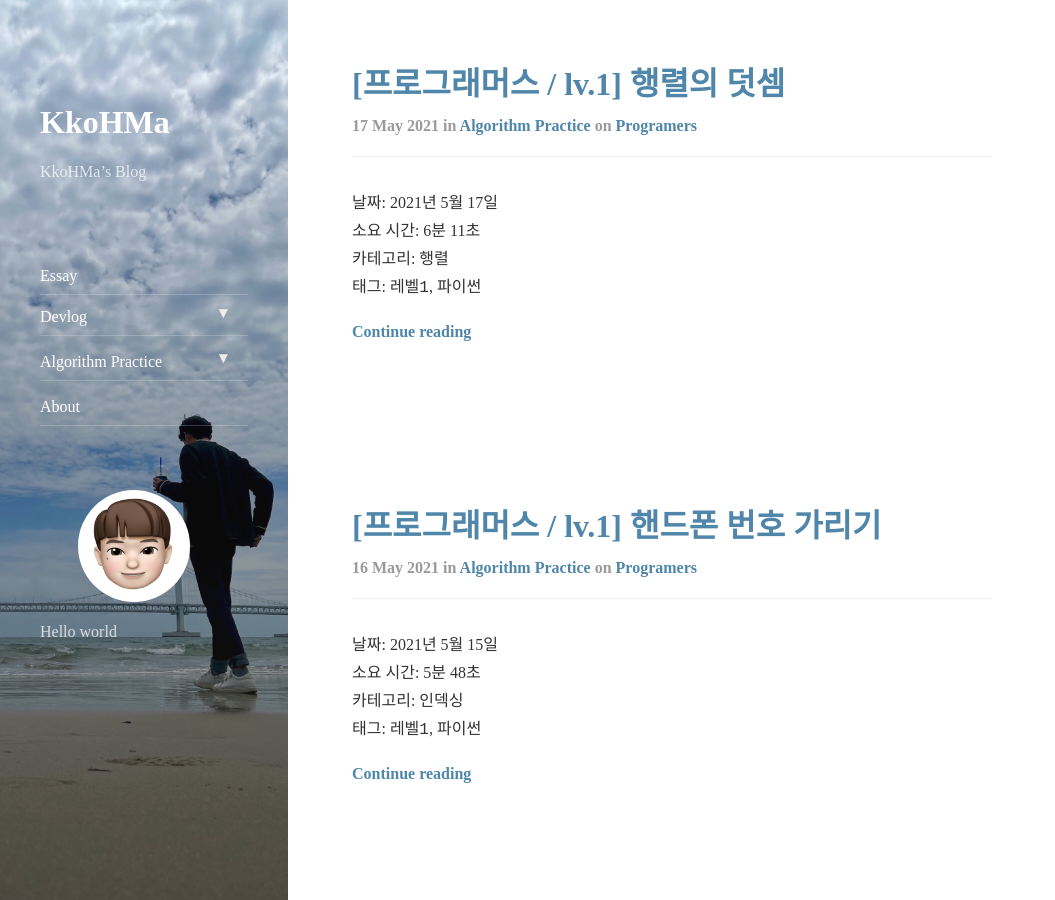
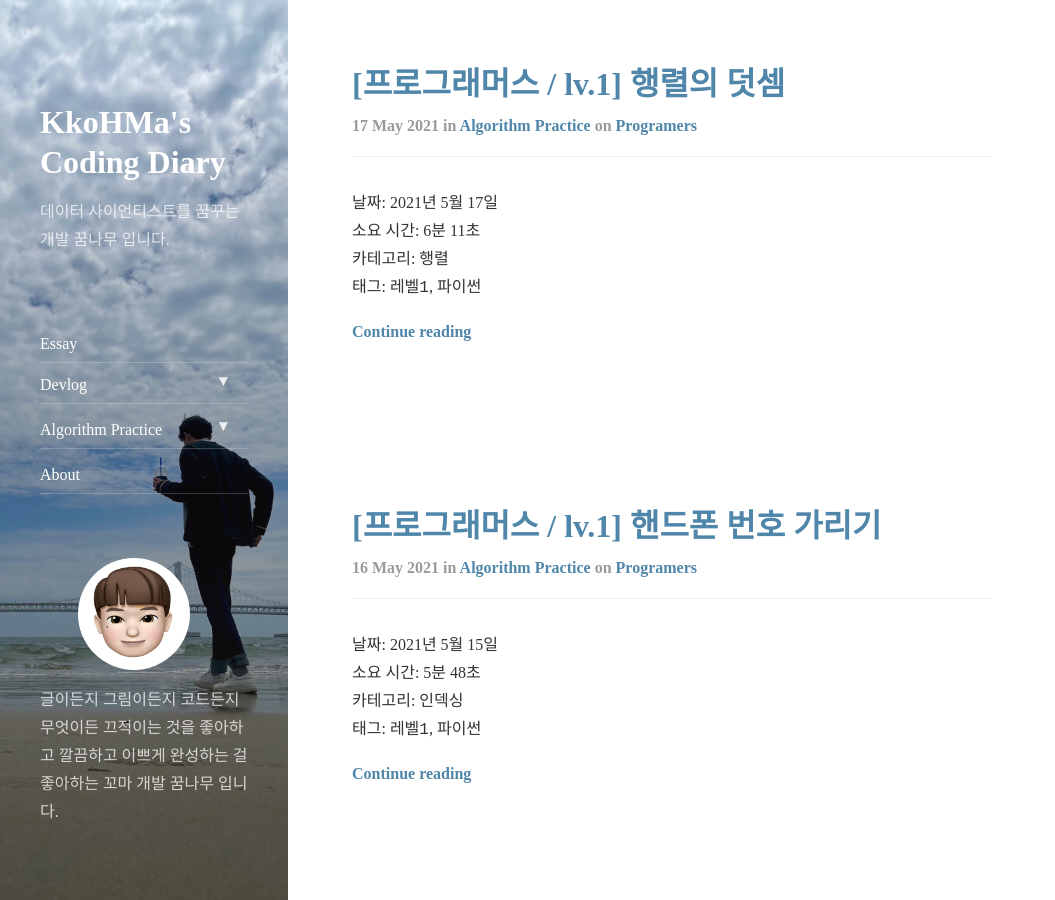
Before and after one commit to hminkim/hminkim.github.io, a Jekyll site: the page built from index.html, in a window 1280 px wide and 900 px high. Shown: the whole window, without its empty margins (0-1055 px from the left). Built offline with Jekyll 4.4.1, drawn with Linux system fonts in a browser that asks for light colours; nearby versions of some CDN libraries; the list of posts is cut into pages by our own code.

Commit message:
Update _config.yml

```diff
--- a/_config.yml
+++ b/_config.yml
@@ -2,7 +2,7 @@
 #  User configuration
 # -----------------------------------------------------------------------------
 
-title: KkoHMa
+title: "KkoHMa's Coding Diary"
 
 # The unique resource location of your page.
 # Set to `https://<username>.github.io` when hosting on GitHub Pages
@@ -13,13 +13,15 @@ url: https://hminkim.github.io
 baseurl: ""
 
 # A very short description of your page
-tagline: KkoHMa's Blog
+tagline: "데이터 사이언티스트를 꿈꾸는 개발 꿈나무 입니다."
 
 # A short description of the page, used in the sidebar and as fallback for the meta description tag.
 # Markdown enabled, but don't use more than one paragraph (enforced by `>`)
 description:         >
-  Hello world
-
+  글이든지 그림이든지 코드든지
+  무엇이든 끄적이는 것을 좋아하고
+  깔끔하고 이쁘게 완성하는 걸 좋아하는
+  꼬마 개발 꿈나무 입니다.
 # This should be the same author as first entry in `_data/authors.yml`
 author:
   name: 'KkoHMa'
```
